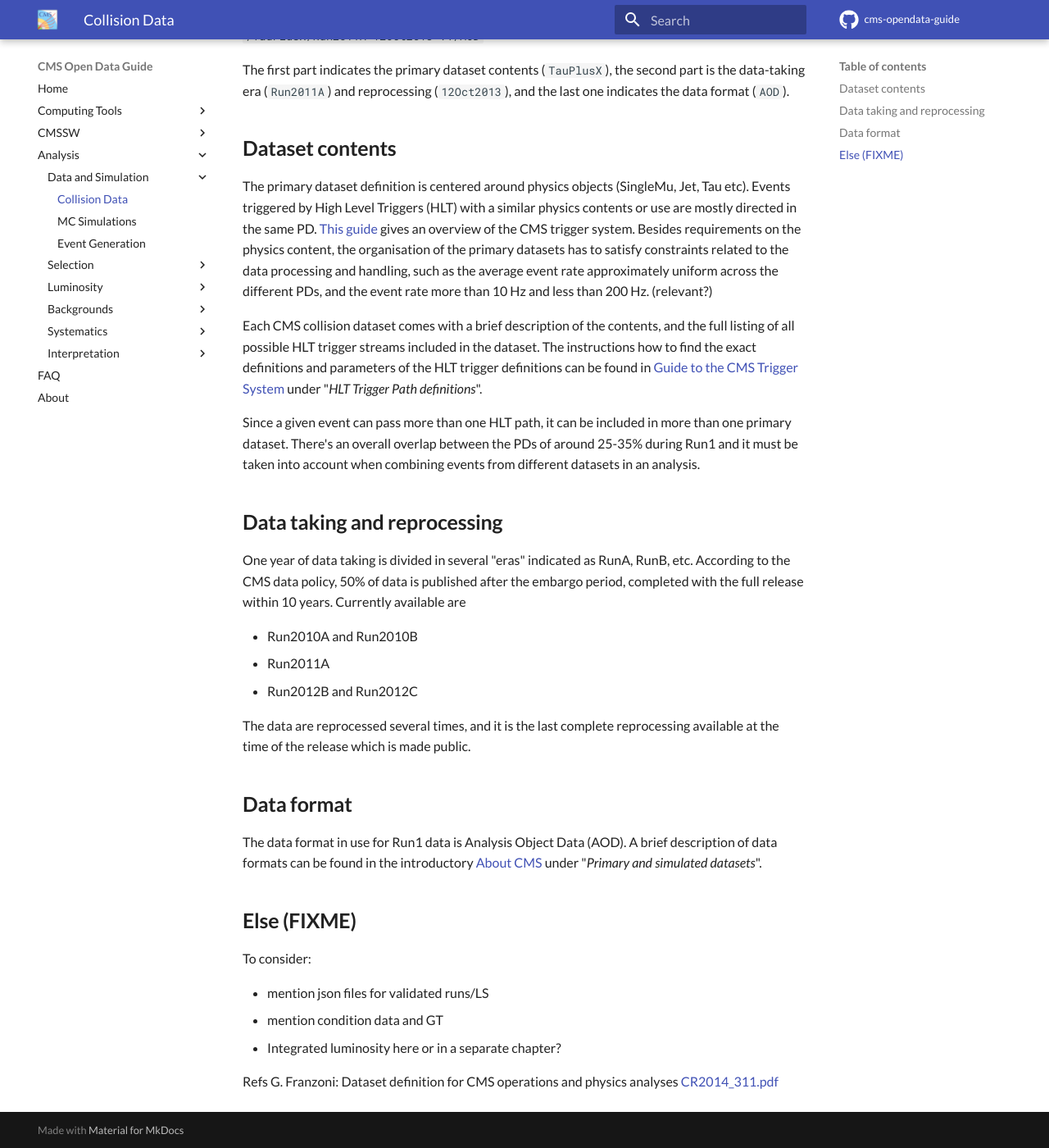
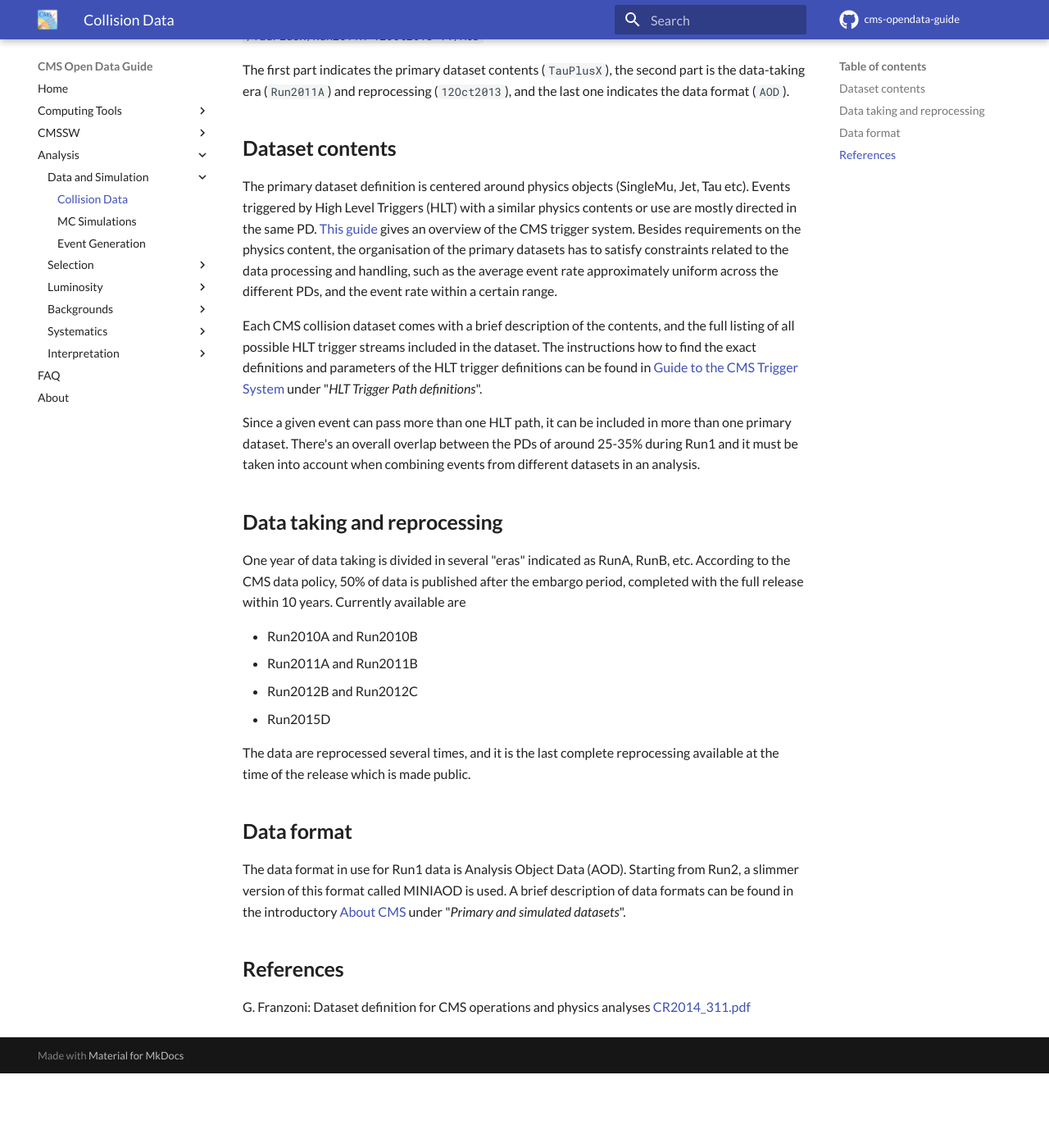
Before and after one commit to cernopendata/cms-opendata-guide, an MkDocs documentation site: the page built from docs/analysis/datasim/collisiondata.md, in a window 1280 px wide and 1400 px high, scrolled down 362 px. Shown: the whole window at 82% size. Built offline with MkDocs 1.6.1 and Material for MkDocs 9.7.7, drawn with Linux system fonts in a browser that asks for light colours; comment, search, counter and statistics services are not loaded; after the commit the page ends 1671 px from its top, so only the background shows below that.

Commit message:
mention miniaod (#59)

```diff
--- a/docs/analysis/datasim/collisiondata.md
+++ b/docs/analysis/datasim/collisiondata.md
@@ -4,7 +4,7 @@
     This page is under construction
 
 The CMS collision data is organized in primary datasets (PD).
-All CMS open data primary datasets can be found with [this search](http://opendata.cern.ch/search?page=1&size=20&type=Dataset&subtype=Collision&experiment=CMS>).
+All CMS open data primary datasets can be found with [this search](http://opendata.cern.ch/search?page=1&size=20&type=Dataset&subtype=Collision&experiment=CMS).
 
 The dataset name consists of three parts separated by "/", e.g.:
 
@@ -21,7 +21,7 @@ gives an overview of the CMS trigger system.
 Besides requirements on the physics content, the organisation of the primary
 datasets has to satisfy constraints related to the data processing and handling,
 such as the average event rate approximately uniform across the
-different PDs, and the event rate more than 10 Hz and less than 200 Hz. (relevant?)
+different PDs, and the event rate within a certain range.
 
 Each CMS collision dataset comes with a brief description of the contents, and
 the full listing of all possible HLT trigger streams included in the dataset.
@@ -41,25 +41,27 @@ According to the CMS data policy, 50% of data is published after the embargo per
 completed with the full release within 10 years. Currently available are
 
 * Run2010A and Run2010B
-* Run2011A
+* Run2011A and Run2011B
 * Run2012B and Run2012C
+* Run2015D
 
 The data are reprocessed several times, and it is the last complete reprocessing available at the time of the release which is made public.
 
 ## Data format
 
-The data format in use for Run1 data is Analysis Object Data (AOD).
+The data format in use for Run1 data is Analysis Object Data (AOD). Starting from Run2, a slimmer version of this format called MINIAOD is used.
 A brief description of data formats can be found in the introductory
 [About CMS](http://opendata.cern.ch/docs/about-cms) under "*Primary and simulated datasets*".
 
-## Else (FIXME)
+<!-- ## Else (FIXME)
 
 To consider:
 
-* mention json files for validated runs/LS
+* mention json files for validated runs/LS -
 * mention condition data and GT
-* Integrated luminosity here or in a separate chapter?
+* Integrated luminosity here or in a separate chapter? -->
 
-Refs
+## References
+
 G. Franzoni: Dataset definition for CMS operations and physics analyses
 [CR2014_311.pdf](https://cds.cern.ch/record/1976679/files/CR2014_311.pdf)
```
Also changed, not shown: docs/analysis/datasim/mcsimulations.md (+2 -5 lines).
